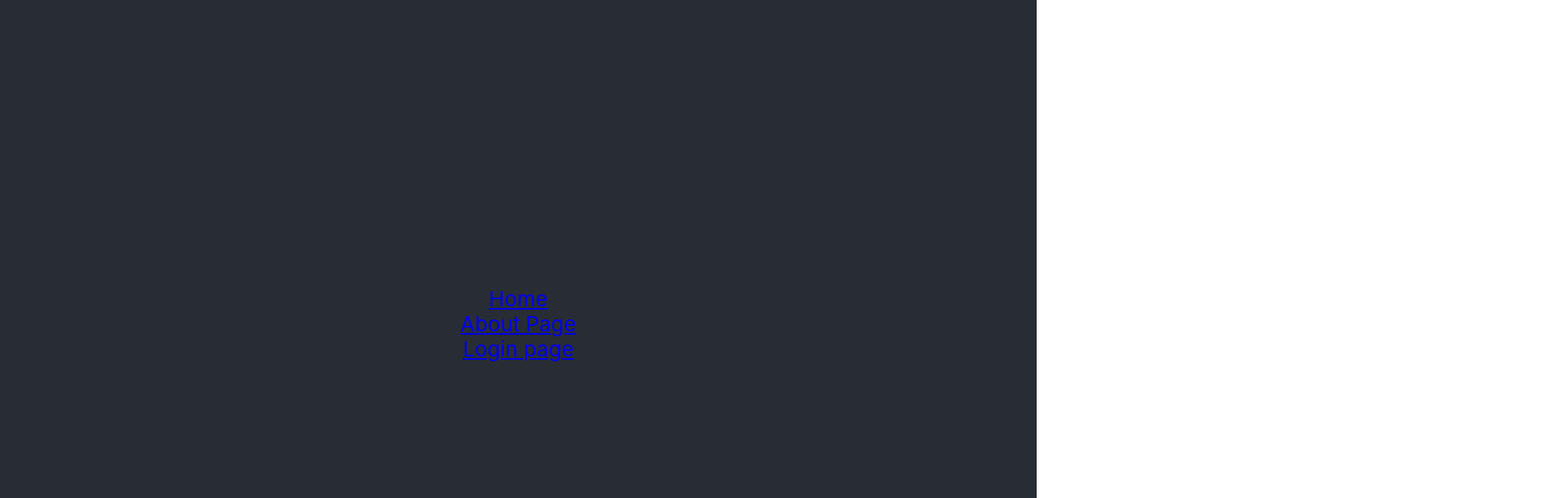
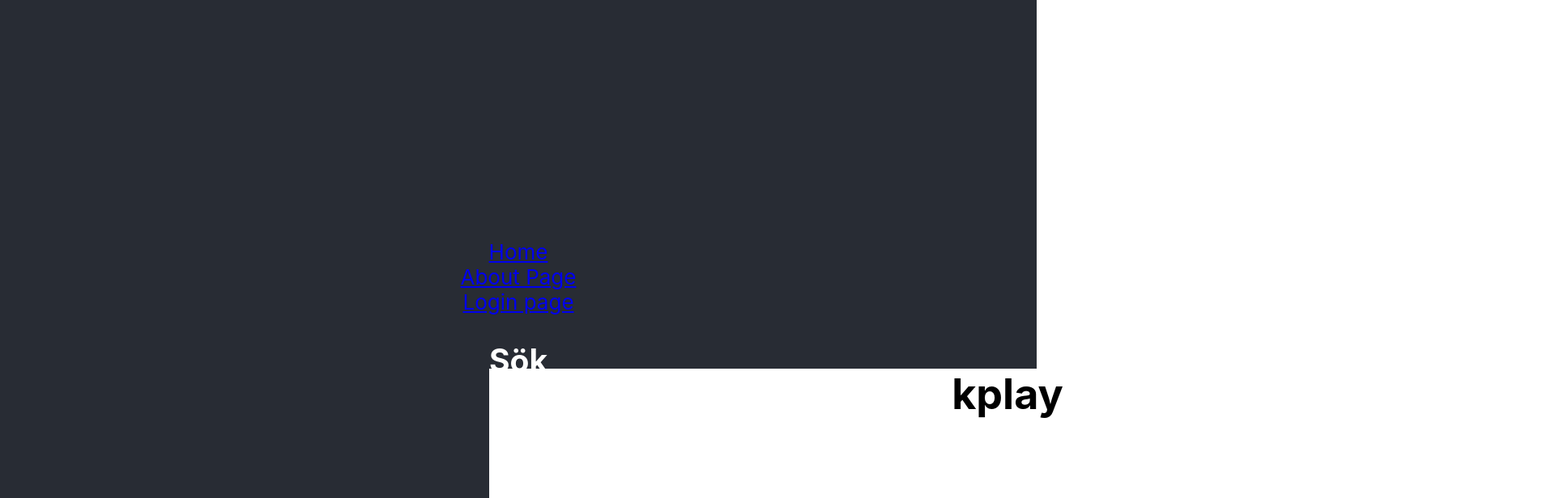
Before and after one commit to erikarvidsson/KA-project2, a React (Create React App) app: page /Search in a window 1280 px wide. Shown: the top 616 px of the page at 81% size, 1920 px wide, since content can reach past the window. Built offline with nearby package versions, Linux system fonts and the light colour scheme.

Commit message:
added some css

```diff
--- a/src/components/SearchPage/index.js
+++ b/src/components/SearchPage/index.js
@@ -3,17 +3,16 @@
 
 
 const Wrapper = styled.div`
-  display: flex;
-  height: 100%;
-  width: 100vw;
+
 
   &>h1 {
-  color: #fff;
-  height: 80px;
-  width: 100vw;
-  flex-direction: column;
-  justify-content: flex-start;
-
+    color: black;
+    background-color: #fff;
+    position: absolute;
+    display: flex;
+    flex-direction: column;
+    height: 100%;
+    width: 100vw;
   }
 
   section h2 {
@@ -27,10 +26,9 @@
     return (
     <div>
         <Wrapper>
-            <h1>kplay</h1>
-
-            <section>
-              <h2>Sök</h2>
+              <h1>kplay</h1>
+                <section>
+                <h2>Sök</h2>
             </section>
         </Wrapper>
     </div>
--- a/src/view/search.js
+++ b/src/view/search.js
@@ -1,11 +1,12 @@
 import React from 'react';
 import Layout from '../components/Layout';
+import SearchPage from '../components/SearchPage';
 
 const Search = () => {
     return(
         <div>
             <Layout>
-
+              <SearchPage />
             </Layout>
         </div>
     )
```
